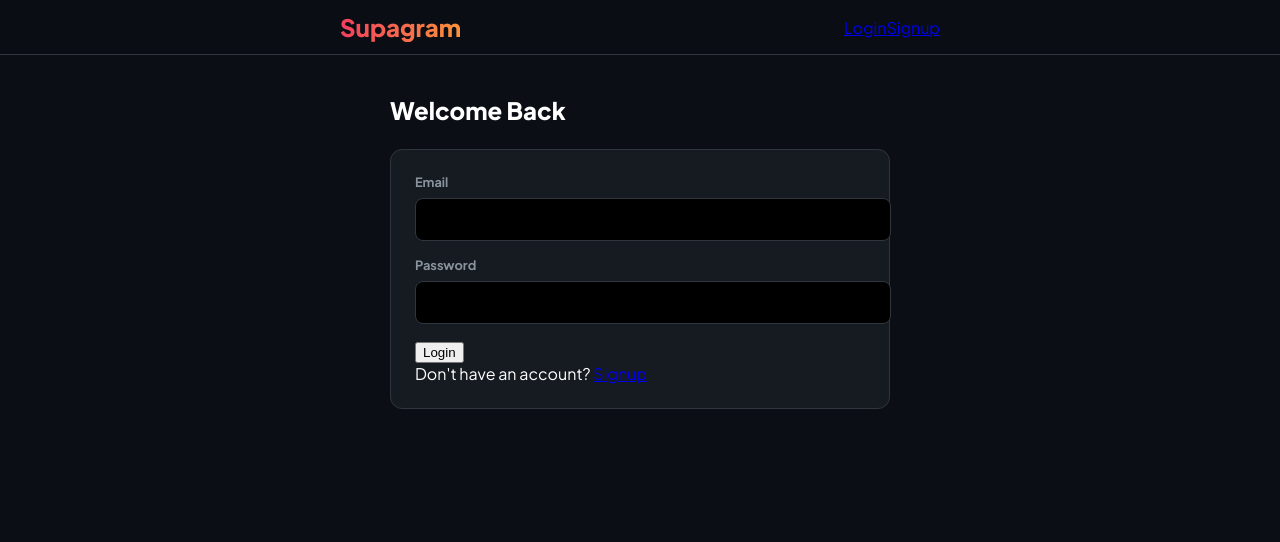
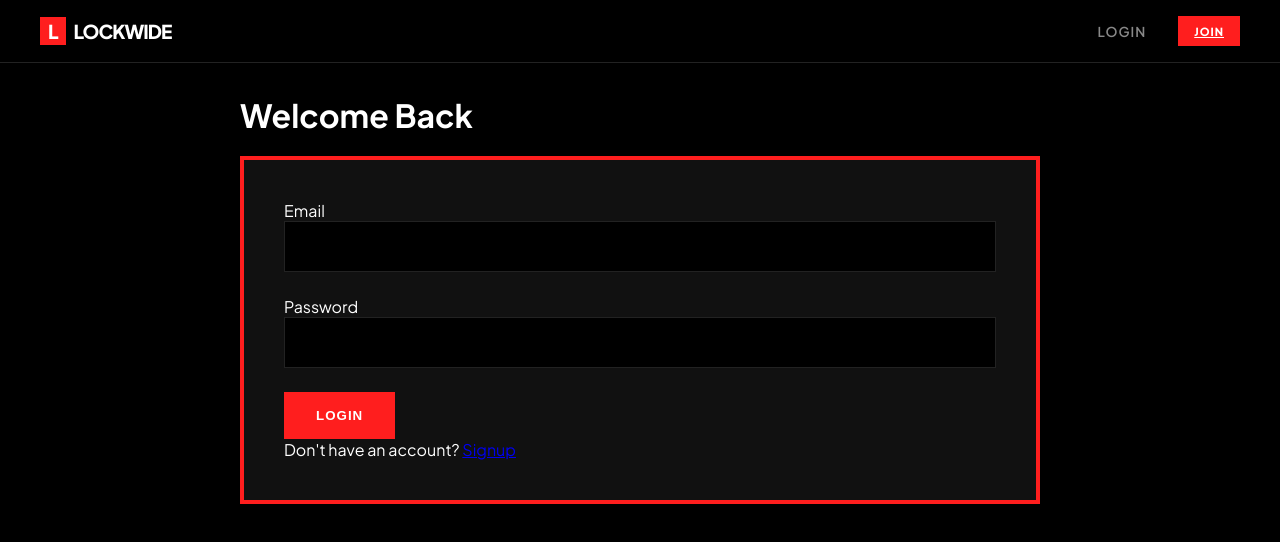
Before and after one commit to Kaamessh/social, a React (Vite) app: page /login in a window 1280 px wide. Shown: the top 542 px of the page. Built offline with nearby package versions, Linux system fonts and the light colour scheme.

Commit message:
feat: LockWide Premium UI overhaul with Profiles and separate media feeds

```diff
--- a/src/App.jsx
+++ b/src/App.jsx
@@ -1,45 +1,33 @@
 import React from 'react'
-import { BrowserRouter as Router, Routes, Route } from 'react-router-dom'
+import { BrowserRouter as Router, Routes, Route, Navigate } from 'react-router-dom'
 import { AuthProvider } from './context/AuthContext'
+import ProtectedRoute from './components/ProtectedRoute'
 import Navbar from './components/Navbar'
-import ProtectedRoute from './components/ProtectedRoute'
 import Feed from './pages/Feed'
+import CreatePost from './pages/CreatePost'
+import Profile from './pages/Profile'
 import Login from './pages/Login'
 import Signup from './pages/Signup'
-import CreatePost from './pages/CreatePost'
-import './index.css'
 
 function App() {
   return (
+    <Router>
       <AuthProvider>
-      <Router>
         <div className="app">
           <Navbar />
-          <main>
           <Routes>
-              <Route
-                path="/"
-                element={
-                  <ProtectedRoute>
-                    <Feed />
-                  </ProtectedRoute>
-                }
-              />
-              <Route
-                path="/create"
-                element={
-                  <ProtectedRoute>
-                    <CreatePost />
-                  </ProtectedRoute>
-                }
-              />
+            <Route path="/" element={<ProtectedRoute><Feed type="all" /></ProtectedRoute>} />
+            <Route path="/photos" element={<ProtectedRoute><Feed type="photos" /></ProtectedRoute>} />
+            <Route path="/videos" element={<ProtectedRoute><Feed type="videos" /></ProtectedRoute>} />
+            <Route path="/create" element={<ProtectedRoute><CreatePost /></ProtectedRoute>} />
+            <Route path="/profile" element={<ProtectedRoute><Profile /></ProtectedRoute>} />
             <Route path="/login" element={<Login />} />
             <Route path="/signup" element={<Signup />} />
+            <Route path="*" element={<Navigate to="/" />} />
           </Routes>
-          </main>
         </div>
+      </AuthProvider>
     </Router>
-    </AuthProvider>
   )
 }
 
--- a/src/components/Navbar.jsx
+++ b/src/components/Navbar.jsx
@@ -14,18 +14,24 @@ const Navbar = () => {
     return (
         <nav className="navbar">
             <div className="nav-container">
-                <Link to="/" className="nav-logo">Supagram</Link>
+                <Link to="/" className="nav-logo">LOCKWIDE</Link>
+
                 <div className="nav-links">
                     {user ? (
                         <>
-                            <Link to="/" className="nav-link">Feed</Link>
-                            <Link to="/create" className="nav-link">Create Post</Link>
-                            <button onClick={handleLogout} className="btn-logout">Logout</button>
+                            <Link to="/" className="nav-link">ALL</Link>
+                            <Link to="/photos" className="nav-link">PHOTOS</Link>
+                            <Link to="/videos" className="nav-link">VIDEOS</Link>
+                            <Link to="/create" className="btn btn-primary" style={{ padding: '0.5rem 1rem', fontSize: '0.7rem' }}>+ POST</Link>
+                            <Link to="/profile" className="profile-icon" title="USER PROFILE">
+                                👤
+                            </Link>
+                            <button onClick={handleLogout} className="nav-link" style={{ background: 'none', border: 'none', cursor: 'pointer' }}>EXIT</button>
                         </>
                     ) : (
                         <>
-                            <Link to="/login" className="nav-link">Login</Link>
-                            <Link to="/signup" className="nav-link">Signup</Link>
+                            <Link to="/login" className="nav-link">LOGIN</Link>
+                            <Link to="/signup" className="btn btn-primary" style={{ padding: '0.5rem 1rem', fontSize: '0.7rem' }}>JOIN</Link>
                         </>
                     )}
                 </div>
--- a/src/index.css
+++ b/src/index.css
@@ -1,13 +1,16 @@
 @import url('https://fonts.googleapis.com/css2?family=Plus+Jakarta+Sans:wght@300;400;500;600;700;800&display=swap');
 
 :root {
-  --primary: #f43f5e;
-  --bg: #0b0e14;
-  --card: #161b22;
+  --primary: #ff1e1e;
+  /* LockWide Red */
+  --bg: #000000;
+  --surface: #111111;
+  --surface-hover: #1a1a1a;
   --text: #ffffff;
-  --text-muted: #8b949e;
-  --border: #30363d;
-  --radius: 12px;
+  --text-muted: #888888;
+  --border: #222222;
+  --radius: 0px;
+  /* Sharp, corporate look */
 }
 
 body {
@@ -15,218 +18,239 @@ body {
   background-color: var(--bg);
   color: var(--text);
   margin: 0;
+  -webkit-font-smoothing: antialiased;
 }
 
+/* Navbar: Structured & Minimal */
 .navbar {
-  background: rgba(11, 14, 20, 0.8);
+  background: rgba(0, 0, 0, 0.9);
   backdrop-filter: blur(20px);
   border-bottom: 1px solid var(--border);
-  padding: 0.75rem 0;
+  padding: 1rem 0;
   position: sticky;
   top: 0;
   z-index: 1000;
 }
 
 .nav-container {
-  max-width: 600px;
+  max-width: 1200px;
   margin: 0 auto;
   display: flex;
   justify-content: space-between;
   align-items: center;
+  padding: 0 2rem;
+}
+
+.nav-logo {
+  font-size: 1.2rem;
+  font-weight: 800;
+  letter-spacing: -1px;
+  color: var(--text);
+  text-decoration: none;
+  display: flex;
+  align-items: center;
+  gap: 8px;
+}
+
+.nav-logo::before {
+  content: 'L';
+  background: var(--primary);
+  padding: 2px 8px;
+  color: white;
+}
+
+.nav-links {
+  display: flex;
+  gap: 2rem;
+  align-items: center;
+}
+
+.nav-link {
+  color: var(--text-muted);
+  text-decoration: none;
+  font-weight: 600;
+  font-size: 0.85rem;
+  text-transform: uppercase;
+  letter-spacing: 1px;
+  transition: color 0.2s;
+}
+
+.nav-link:hover,
+.nav-link.active {
+  color: var(--primary);
+}
+
+.profile-icon {
+  width: 32px;
+  height: 32px;
+  background: var(--border);
+  border-radius: 50%;
+  display: flex;
+  align-items: center;
+  justify-content: center;
+  cursor: pointer;
+  border: 1px solid transparent;
+  transition: 0.2s;
+}
+
+.profile-icon:hover {
+  border-color: var(--primary);
+}
+
+/* Main Container */
+.container {
+  max-width: 800px;
+  margin: 2rem auto;
   padding: 0 1rem;
 }
 
-.nav-logo {
-  font-size: 1.5rem;
-  font-weight: 800;
-  background: linear-gradient(to right, #f43f5e, #fb923c);
-  -webkit-background-clip: text;
-  background-clip: text;
-  -webkit-text-fill-color: transparent;
-  text-decoration: none;
-}
-
-.container {
-  max-width: 500px;
-  margin: 0 auto;
-  padding: 1rem;
-}
-
-.category-title {
-  font-size: 1.5rem;
-  font-weight: 800;
-  margin: 1.5rem 0;
+/* Cards: LockWide Style */
+.card {
+  background: var(--surface);
+  border: 4px solid var(--primary);
+  /* Bold Red Border for highlight */
+  padding: 2.5rem;
+  margin-bottom: 2rem;
 }
 
 .post-card {
-  background: var(--card);
+  background: var(--surface);
   border: 1px solid var(--border);
-  border-radius: var(--radius);
-  margin-bottom: 1.5rem;
-  overflow: hidden;
+  margin-bottom: 3rem;
 }
 
 .post-header {
-  padding: 0.75rem 1rem;
-  font-weight: 700;
-  font-size: 0.9rem;
+  padding: 1.5rem;
+  border-bottom: 1px solid var(--border);
+  display: flex;
+  justify-content: space-between;
+}
+
+.username-tag {
+  color: var(--primary);
+  font-weight: 800;
+  text-transform: uppercase;
+  font-size: 0.8rem;
 }
 
 .post-media {
+  background: #000;
   width: 100%;
-  aspect-ratio: 1;
-  background: #000;
-  display: flex;
-  align-items: center;
-  justify-content: center;
+  aspect-ratio: 16/9;
 }
 
-.post-image,
-.post-video {
+.post-media img,
+.post-media video {
   width: 100%;
   height: 100%;
-  object-fit: cover;
+  object-fit: contain;
 }
 
-.post-actions {
-  display: flex;
-  gap: 1rem;
-  padding: 0.75rem 1rem;
+/* Buttons */
+.btn {
+  padding: 1rem 2rem;
+  border: none;
+  font-weight: 800;
+  text-transform: uppercase;
+  letter-spacing: 1px;
+  cursor: pointer;
+  transition: 0.2s;
 }
 
-.btn-action {
-  background: none;
-  border: none;
-  color: var(--text);
-  font-size: 1.25rem;
-  cursor: pointer;
-  display: flex;
-  align-items: center;
-  gap: 0.5rem;
-  transition: transform 0.1s;
+.btn-primary {
+  background: var(--primary);
+  color: white;
 }
 
-.btn-action:active {
-  transform: scale(0.9);
+.btn-primary:hover {
+  background: #d40000;
+  transform: translateY(-2px);
 }
 
-.post-content {
-  padding: 0 1rem 1rem 1rem;
-  font-size: 0.95rem;
+.btn-outline {
+  background: transparent;
+  border: 1px solid var(--border);
+  color: var(--text);
 }
 
-.post-content p {
-  margin: 0.25rem 0;
+/* Forms */
+.form-group {
+  margin-bottom: 1.5rem;
 }
 
-.post-date {
-  font-size: 0.75rem;
+.form-label {
+  display: block;
+  font-size: 0.7rem;
+  font-weight: 800;
+  text-transform: uppercase;
+  color: var(--text-muted);
+  margin-bottom: 0.5rem;
+}
+
+input {
+  width: 100%;
+  padding: 1rem;
+  background: #000;
+  border: 1px solid var(--border);
+  color: white;
+  font-family: inherit;
+  box-sizing: border-box;
+}
+
+input:focus {
+  outline: none;
+  border-color: var(--primary);
+}
+
+/* Feeds Toggle */
+.feed-header {
+  display: flex;
+  gap: 2rem;
+  margin-bottom: 3rem;
+  border-bottom: 1px solid var(--border);
+  padding-bottom: 1rem;
+}
+
+.feed-title {
+  font-size: 2rem;
+  font-weight: 900;
+  text-transform: uppercase;
+  margin: 0;
+}
+
+/* Profile Section */
+.profile-hero {
+  text-align: center;
+  padding: 4rem 2rem;
+  background: var(--surface);
+  border: 1px solid var(--border);
+  margin-bottom: 2rem;
+}
+
+.profile-name {
+  font-size: 3rem;
+  font-weight: 900;
+  margin: 0;
+  color: var(--primary);
+}
+
+.profile-info-grid {
+  display: grid;
+  grid-template-columns: 1fr 1fr;
+  gap: 2rem;
+  margin-top: 2rem;
+  text-align: left;
+}
+
+.info-item label {
+  font-size: 0.65rem;
+  font-weight: 800;
   color: var(--text-muted);
   text-transform: uppercase;
 }
 
-.comment-section {
-  border-top: 1px solid var(--border);
-  padding: 0.75rem 1rem;
+.info-item p {
+  font-size: 1.1rem;
+  font-weight: 600;
+  margin: 0.25rem 0;
 }
-
-.comment-list {
-  max-height: 200px;
-  overflow-y: auto;
-  margin-bottom: 1rem;
-}
-
-.comment-item {
-  font-size: 0.85rem;
-  margin-bottom: 0.5rem;
-  position: relative;
-}
-
-.comment-delete {
-  background: none;
-  border: none;
-  color: var(--text-muted);
-  cursor: pointer;
-  margin-left: 0.5rem;
-}
-
-.comment-form {
-  display: flex;
-  gap: 0.5rem;
-}
-
-.comment-form input {
-  flex: 1;
-  background: transparent;
-  border: none;
-  color: var(--text);
-  font-size: 0.9rem;
-}
-
-.comment-form input:focus {
-  outline: none;
-}
-
-.comment-form button {
-  background: none;
-  border: none;
-  color: var(--primary);
-  font-weight: 700;
-  cursor: pointer;
-}
-
-.card {
-  background: var(--card);
-  padding: 1.5rem;
-  border-radius: var(--radius);
-  border: 1px solid var(--border);
-}
-
-.form-group {
-  margin-bottom: 1rem;
-}
-
-.form-group label {
-  display: block;
-  font-size: 0.8rem;
-  font-weight: 700;
-  color: var(--text-muted);
-  margin-bottom: 0.5rem;
-}
-
-input,
-textarea {
-  width: 100%;
-  padding: 0.75rem;
-  background: #000;
-  border: 1px solid var(--border);
-  border-radius: 8px;
-  color: white;
-  font-family: inherit;
-}
-
-.btn-action.like-btn.active {
-  color: var(--primary);
-  animation: heartPop 0.4s cubic-bezier(0.175, 0.885, 0.32, 1.275);
-}
-
-@keyframes heartPop {
-  0% {
-    transform: scale(1);
-  }
-
-  50% {
-    transform: scale(1.4);
-  }
-
-  100% {
-    transform: scale(1);
-  }
-}
-
-.file-preview img,
-.file-preview video {
-  max-height: 300px;
-  object-fit: cover;
-  border: 1px solid var(--border);
-}
--- /dev/null
+++ b/src/pages/Profile.jsx
@@ -0,0 +1,63 @@
+import React, { useEffect, useState } from 'react'
+import { supabase } from '../lib/supabase'
+import { useAuth } from '../context/AuthContext'
+
+const Profile = () => {
+    const { user } = useAuth()
+    const [profile, setProfile] = useState(null)
+    const [loading, setLoading] = useState(true)
+
+    useEffect(() => {
+        if (user) fetchProfile()
+    }, [user])
+
+    const fetchProfile = async () => {
+        try {
+            const { data, error } = await supabase
+                .from('profiles')
+                .select('*')
+                .eq('id', user.id)
+                .single()
+
+            if (data) setProfile(data)
+        } catch (err) {
+            console.error(err)
+        } finally {
+            setLoading(false)
+        }
+    }
+
+    if (loading) return <div className="container">LOADING SECURE DATA...</div>
+
+    return (
+        <div className="container">
+            <div className="profile-hero">
+                <div className="profile-name">{profile?.username || 'USER'}</div>
+                <div className="profile-info-grid">
+                    <div className="info-item">
+                        <label>Verified Email</label>
+                        <p>{user.email}</p>
+                    </div>
+                    <div className="info-item">
+                        <label>Phone Identity</label>
+                        <p>{profile?.phone_number || 'NOT SET'}</p>
+                    </div>
+                    <div className="info-item">
+                        <label>User ID</label>
+                        <p style={{ fontSize: '0.7rem', color: 'var(--text-muted)' }}>{user.id}</p>
+                    </div>
+                    <div className="info-item">
+                        <label>Account Status</label>
+                        <p style={{ color: 'var(--primary)' }}>ACTIVE / SECURE</p>
+                    </div>
+                </div>
+            </div>
+
+            <h2 className="feed-title" style={{ fontSize: '1rem', marginBottom: '2rem' }}>YOUR ACTIVITY</h2>
+            {/* User's posts could go here */}
+            <p style={{ color: 'var(--text-muted)' }}>All your shared media will appear here.</p>
+        </div>
+    )
+}
+
+export default Profile
--- a/src/pages/Signup.jsx
+++ b/src/pages/Signup.jsx
@@ -5,6 +5,8 @@ import { useAuth } from '../context/AuthContext'
 const Signup = () => {
     const [email, setEmail] = useState('')
     const [password, setPassword] = useState('')
+    const [username, setUsername] = useState('')
+    const [phone, setPhone] = useState('')
     const [error, setError] = useState('')
     const [loading, setLoading] = useState(false)
     const { signUp } = useAuth()
@@ -12,13 +14,13 @@ const Signup = () => {
 
     const handleSubmit = async (e) => {
         e.preventDefault()
+        setError('')
         setLoading(true)
-        setError('')
         try {
-            const { error } = await signUp(email, password)
+            // Pass username and phone as user metadata
+            const { error } = await signUp(email, password, { username, phone })
             if (error) throw error
-            alert('Signup successful! Check your email for verification if needed, or login now.')
-            navigate('/login')
+            navigate('/')
         } catch (err) {
             setError(err.message)
         } finally {
@@ -27,14 +29,33 @@ const Signup = () => {
     }
 
     return (
-        <div className="container">
-            <h1 className="category-title">Create Account</h1>
+        <div className="container" style={{ maxWidth: '400px' }}>
             <div className="card">
-
-                {error && <p style={{ color: 'var(--danger)' }}>{error}</p>}
+                <h1 style={{ fontSize: '1.5rem', fontWeight: 900, marginBottom: '2rem' }}>CREATE ACCOUNT</h1>
+                {error && <p style={{ color: 'var(--primary)', fontWeight: 700 }}>{error}</p>}
                 <form onSubmit={handleSubmit}>
                     <div className="form-group">
-                        <label>Email</label>
+                        <label className="form-label">Username (Unique)</label>
+                        <input
+                            type="text"
+                            value={username}
+                            onChange={(e) => setUsername(e.target.value)}
+                            required
+                            placeholder="CHOOSE USERNAME"
+                        />
+                    </div>
+                    <div className="form-group">
+                        <label className="form-label">Phone Number</label>
+                        <input
+                            type="tel"
+                            value={phone}
+                            onChange={(e) => setPhone(e.target.value)}
+                            required
+                            placeholder="YOUR PHONE"
+                        />
+                    </div>
+                    <div className="form-group">
+                        <label className="form-label">Email</label>
                         <input
                             type="email"
                             value={email}
@@ -43,7 +64,7 @@ const Signup = () => {
                         />
                     </div>
                     <div className="form-group">
-                        <label>Password</label>
+                        <label className="form-label">Password</label>
                         <input
                             type="password"
                             value={password}
@@ -51,13 +72,13 @@ const Signup = () => {
                             required
                         />
                     </div>
-                    <button type="submit" className="btn btn-primary" disabled={loading}>
-                        {loading ? 'Signing up...' : 'Signup'}
+                    <button type="submit" className="btn btn-primary" style={{ width: '100%' }} disabled={loading}>
+                        {loading ? 'SECURING...' : 'REGISTER'}
                     </button>
                 </form>
-                <div className="auth-footer">
-                    Already have an account? <Link to="/login">Login</Link>
-                </div>
+                <p style={{ marginTop: '2rem', textAlign: 'center', fontSize: '0.8rem' }}>
+                    ALREADY REGISTERED? <Link to="/login" style={{ color: 'var(--primary)' }}>LOGIN</Link>
+                </p>
             </div>
         </div>
     )
```
Also changed, not shown: src/pages/Feed.jsx (+28 -17 lines). Lines whose indentation alone changed are shown as unchanged.
